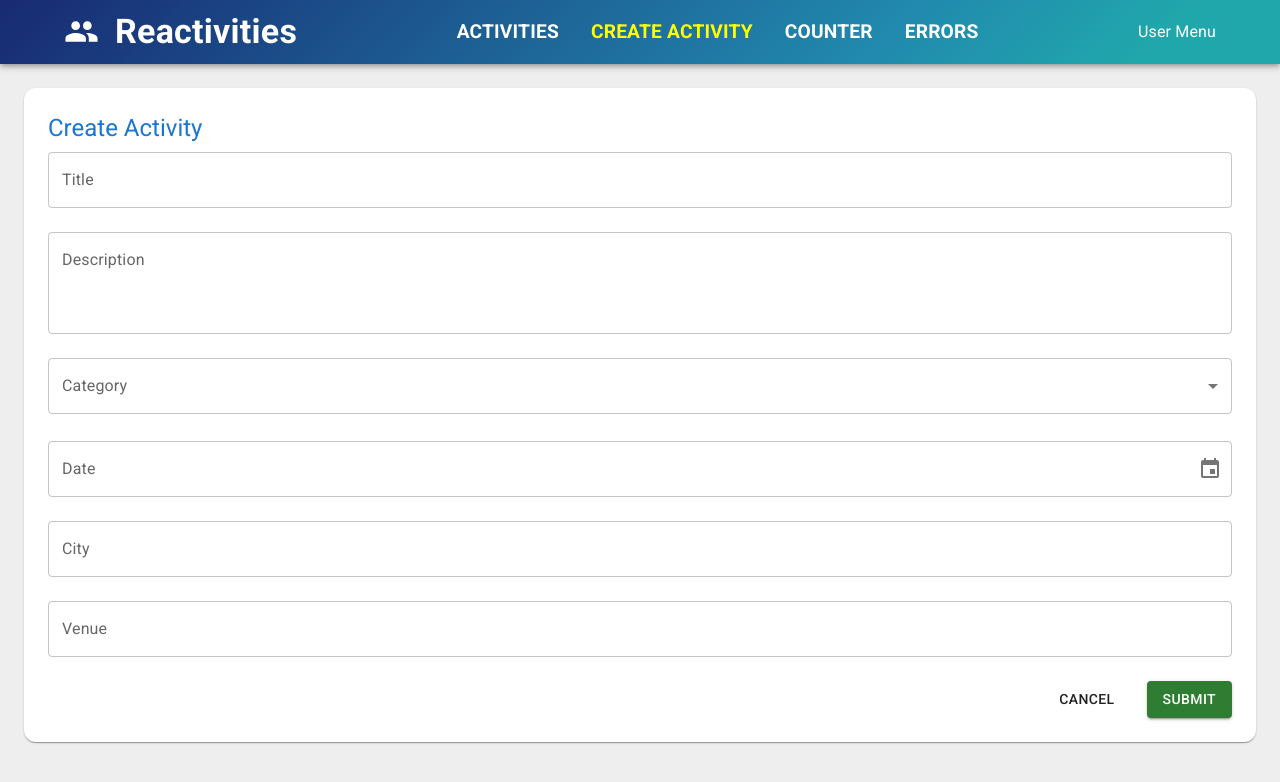
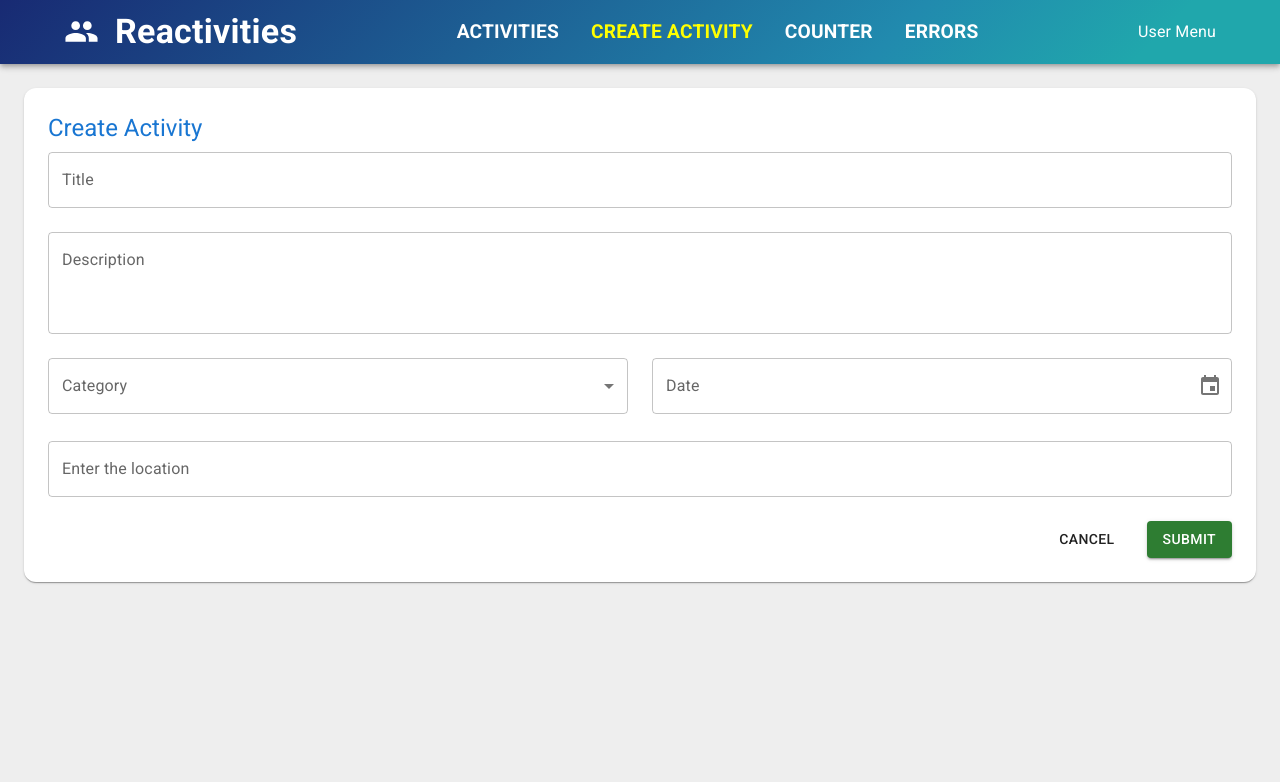
Before and after one commit to SGDaniels08/Reactivities_CodeAlong, a React (Vite) app in the folder client/: page /createActivity in a window 1280 px wide. Shown: the top 782 px of the page. Built offline with nearby package versions, Linux system fonts and the light colour scheme.

Commit message:
End section 11, advanced input forms working

```diff
--- a/client/package.json
+++ b/client/package.json
@@ -21,18 +21,21 @@
     "@tanstack/react-query-devtools": "^5.91.3",
     "axios": "^1.13.5",
     "date-fns": "^4.4.0",
+    "leaflet": "^1.9.4",
     "mobx": "^6.15.0",
     "mobx-react-lite": "^4.1.1",
     "react": "^19.2.4",
     "react-calendar": "^6.0.0",
     "react-dom": "^19.2.4",
     "react-hook-form": "^7.76.1",
+    "react-leaflet": "^5.0.0",
     "react-router": "^7.13.1",
     "react-toastify": "^11.1.0",
     "zod": "^4.4.3"
   },
   "devDependencies": {
     "@eslint/js": "^9.39.1",
+    "@types/leaflet": "^1.9.21",
     "@types/node": "^24.10.1",
     "@types/react": "^19.2.14",
     "@types/react-dom": "^19.2.3",
--- a/client/src/app/shared/components/DateTimeInputs.tsx
+++ b/client/src/app/shared/components/DateTimeInput.tsx
@@ -19,7 +19,7 @@ export default function DateTimeInput<T extends FieldValues>(props: Props<T>) {
         // In this case, making it so our DateTime picker will act as text (similar to other errors)
         slotProps={{
             textField: {
-                onBlue: field.onBlur,
+                onBlur: field.onBlur,
                 error: !!fieldState.error,
                 helperText: fieldState.error?.message
             }
--- /dev/null
+++ b/client/src/app/shared/components/LocationInput.tsx
@@ -0,0 +1,93 @@
+import { Box, debounce, List, ListItemButton, TextField, Typography } from "@mui/material";
+import { useEffect, useMemo, useState } from "react";
+import { useController, type FieldValues, type UseControllerProps } from "react-hook-form";
+import type { LocationIQSuggestion } from "../../../lib/types";
+import axios from "axios";
+
+
+type Props<T extends FieldValues> = {
+  label: string
+} & UseControllerProps<T>
+
+export default function LocationInput<T extends FieldValues>(props: Props<T>) {
+  const { field, fieldState } = useController({...props});
+  const [loading, setLoading] = useState(false);
+  const [suggestions, setSuggestions] = useState<LocationIQSuggestion[]>([]);
+  const [inputValue, setInputValue] = useState(field.value || '');
+
+  useEffect(() => {
+    if (field.value && typeof field.value === 'object') {
+      setInputValue(field.value.venue || '');
+    } else {
+      setInputValue(field.value || '');
+    }
+  }, [field.value])
+
+  const locationUrl = "https://api.locationiq.com/v1/autocomplete?key=pk.88376927f3fb30f019ee8a59b937d214&limit=5&dedupe=1&";
+
+  const fetchSuggestions = useMemo(                   // Use memo will allow us to store or "memo-ize" a function, saving processing effort if it doesn't need to change
+    () => debounce(async (query: string) => {         // If no query or fewer than 3 characters typed, no suggestions given
+      if (!query || query.length < 3) {               // Normally should use useCallback() function, but it adds complications here with fetchSuggestions function parameter
+        setSuggestions([]);                           // Problems with using a function that takes a function parameter inside callback function
+        return;
+      }
+
+      setLoading(true);
+
+      try {
+        const res = await axios.get<LocationIQSuggestion[]>(`${locationUrl}q=${query}`);
+        setSuggestions(res.data);
+      } catch (error) {
+        console.log(error);
+      } finally {
+        setLoading(false);
+      }
+    }, 500), [locationUrl]
+  );
+
+  const handleChange = async (value: string) => {
+    field.onChange(value);
+    await fetchSuggestions(value);
+  }
+
+  const handleSelect = (location: LocationIQSuggestion) => {
+    const city = location.address?.city || location.address?.town || location.address?.village;
+    const venue = location.display_name;
+    const latitude = location.lat;
+    const longitude = location.lon;
+
+    setInputValue(venue);
+    field.onChange({city, venue, latitude, longitude});
+    setSuggestions([]);
+  }
+
+  return (
+    <Box>
+      <TextField
+        {...props}
+        value={inputValue}
+        onChange={e => handleChange(e.target.value)}
+        fullWidth
+        variant="outlined"
+        error={!!fieldState.error}
+        helperText={fieldState.error?.message}
+
+      />
+      {loading && <Typography>Loading...</Typography>}
+      {suggestions.length > 0 && (
+        <List sx={{border: 1}}>
+          {suggestions.map(suggestion => (
+            <ListItemButton
+            sx={{height: 40}}
+              divider
+              key={suggestion.place_id}
+              onClick={() => handleSelect(suggestion)}
+            >
+              {suggestion.display_name}
+            </ListItemButton>
+          ))}
+        </List>
+      )}
+    </Box>
+  )
+}
--- /dev/null
+++ b/client/src/app/shared/components/MapComponent.tsx
@@ -0,0 +1,23 @@
+import { MapContainer, Marker, Popup, TileLayer } from "react-leaflet";
+import 'leaflet/dist/leaflet.css';
+
+type Props = {
+  position: [number, number]
+  venue: string
+}
+
+export default function MapComponent({position, venue}: Props) {
+  //const position = [51.505, -0.09]
+  return (
+    <MapContainer center={position} zoom={13} scrollWheelZoom={false} style={{height: '100%'}}>
+      <TileLayer
+        url="https://{s}.tile.openstreetmap.org/{z}/{x}/{y}.png"
+      />
+      <Marker position={position}>
+        <Popup>
+          {venue}
+        </Popup>
+      </Marker>
+    </MapContainer>
+  )
+}
--- a/client/src/features/activities/form/ActivityForm.tsx
+++ b/client/src/features/activities/form/ActivityForm.tsx
@@ -1,7 +1,7 @@
 import { Box, Button, Paper, Typography } from "@mui/material";
 //import type { SyntheticEvent } from "react";
 import { useActivities } from "../../../lib/hooks/useActivities";
-import { useParams } from "react-router";
+import { useNavigate, useParams } from "react-router";
 import { useForm } from "react-hook-form";
 import { useEffect } from "react";
 import { activitySchema, type ActivitySchema } from "../../../lib/schemas/activitySchema";
@@ -9,7 +9,8 @@ import { zodResolver } from "@hookform/resolvers/zod";
 import TextInput from "../../../app/shared/components/TextInput";
 import SelectInput from "../../../app/shared/components/SelectInput";
 import { categoryOptions } from "./categoryOptions";
-import DateTimeInput from "../../../app/shared/components/DateTimeInputs";
+import DateTimeInput from "../../../app/shared/components/DateTimeInput";
+import LocationInput from "../../../app/shared/components/LocationInput";
 
 // type Props = {
 //     activity?: Activity
@@ -22,16 +23,46 @@ export default function ActivityForm() {
         mode: 'onTouched',        // OnSubmit is default; OnTouched will trigger validation when clicking out of form input box
         resolver: zodResolver(activitySchema)
     });
+    const navigate = useNavigate();
     const {id} = useParams();   // Pass this to useActivities in order to get activity details
     const {updateActivity, createActivity, activity} = useActivities(id);
     //const navigate = useNavigate();
 
+    // The Activity object is a flat object, but our ActivitySchema includes location as a nested object.
+    // Have to make sure you're accounting for which type of Activity you're dealing with
+    // and reshape your working object accordingly
     useEffect(() => {
-        if(activity) reset(activity);
+        if(activity) reset({
+            ...activity,
+            location: {
+                city: activity.city,
+                venue: activity.venue,
+                latitude: activity.longitude,
+                longitude: activity.longitude
+            }
+        });
     }, [activity, reset]);
 
-    const onSubmit = (data: ActivitySchema) => {
-        console.log(data);
+    // The CreateActivityDTO that we send to the server on submit is a flat object,
+    // so we need to make sure we're submitting the result in a compatible, flattened form
+
+    const onSubmit = async (data: ActivitySchema) => {
+        const {location, ...rest} = data;                   // ...rest will flatten everything from data, except for location
+        const flattenedData = {...rest, ...location};       // This will flatten everything and store it in a new variable
+        try {
+            if (activity) {
+                updateActivity.mutate({...activity, ...flattenedData}, {
+                    onSuccess: () => navigate(`/activities/${activity.id}`)
+                })
+            } else {
+                createActivity.mutate(flattenedData, {
+                    onSuccess: (id) => navigate(`/activities/${id}`)
+                })
+            }
+        } catch (error) {
+            console.log(error);
+        }
+
         // Removed for Section 11: Forms
         // event.preventDefault();
 
@@ -73,11 +104,12 @@ export default function ActivityForm() {
             /> */}
             <TextInput label="Title" control={control} name="title" />
             <TextInput label="Description" control={control} name="description" multiline rows={3} />
-            <SelectInput items={categoryOptions} label="Category" control={control} name="category" />
-            <DateTimeInput label="Date" control={control} name="date" />
+            <Box display="flex" gap={3}>
+                <SelectInput items={categoryOptions} label="Category" control={control} name="category" />
+                <DateTimeInput label="Date" control={control} name="date" />
+            </Box>
             {/*<TextInput label="Date" control={control} name="date" />    (could set type="datetime-local", but inconsistent experience across browsers) */}
-            <TextInput label="City" control={control} name="city" />
-            <TextInput label="Venue" control={control} name="venue" />
+            <LocationInput control={control} label="Enter the location" name="location" />
             {/* <TextField {...register('description')} label='Description' defaultValue={activity?.description} multiline rows={3} />
             <TextField {...register('category')} label='Category' defaultValue={activity?.category} />
             <TextField {...register('date')} label='Date' type='date'
--- a/client/src/lib/schemas/activitySchema.ts
+++ b/client/src/lib/schemas/activitySchema.ts
@@ -10,8 +10,14 @@ export const activitySchema = z.object({
     category: requiredString('Category'),
     //date: requiredString('Date'),
     date: z.coerce.date({message: 'Date is required'}),
-    city: requiredString('City'),
-    venue: requiredString('Venue')
+    location: z.object({
+        venue: requiredString('Venue'),
+        city: z.string().optional(),
+        latitude: z.coerce.number(),
+        longitude: z.coerce.number()
+    })
+    // city: requiredString('City'),
+    // venue: requiredString('Venue')
 })
 
 export type ActivitySchema = z.infer<typeof activitySchema>;
```
Also changed, not shown: client/src/features/activities/details/ActivityDetailsInfo.tsx (+14 -2 lines), client/src/lib/types/index.d.ts (+33 -1 lines), 2 other files (tests, documents, lock files or other folders).
